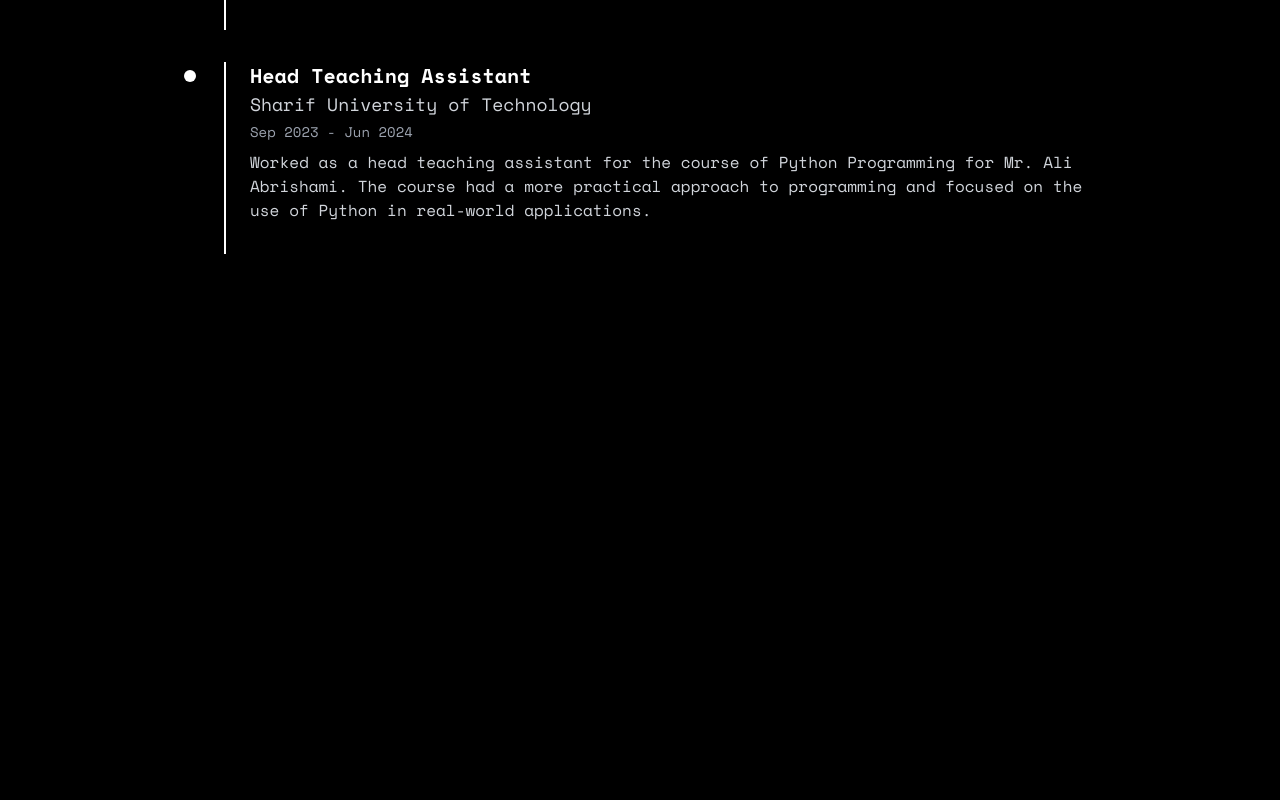
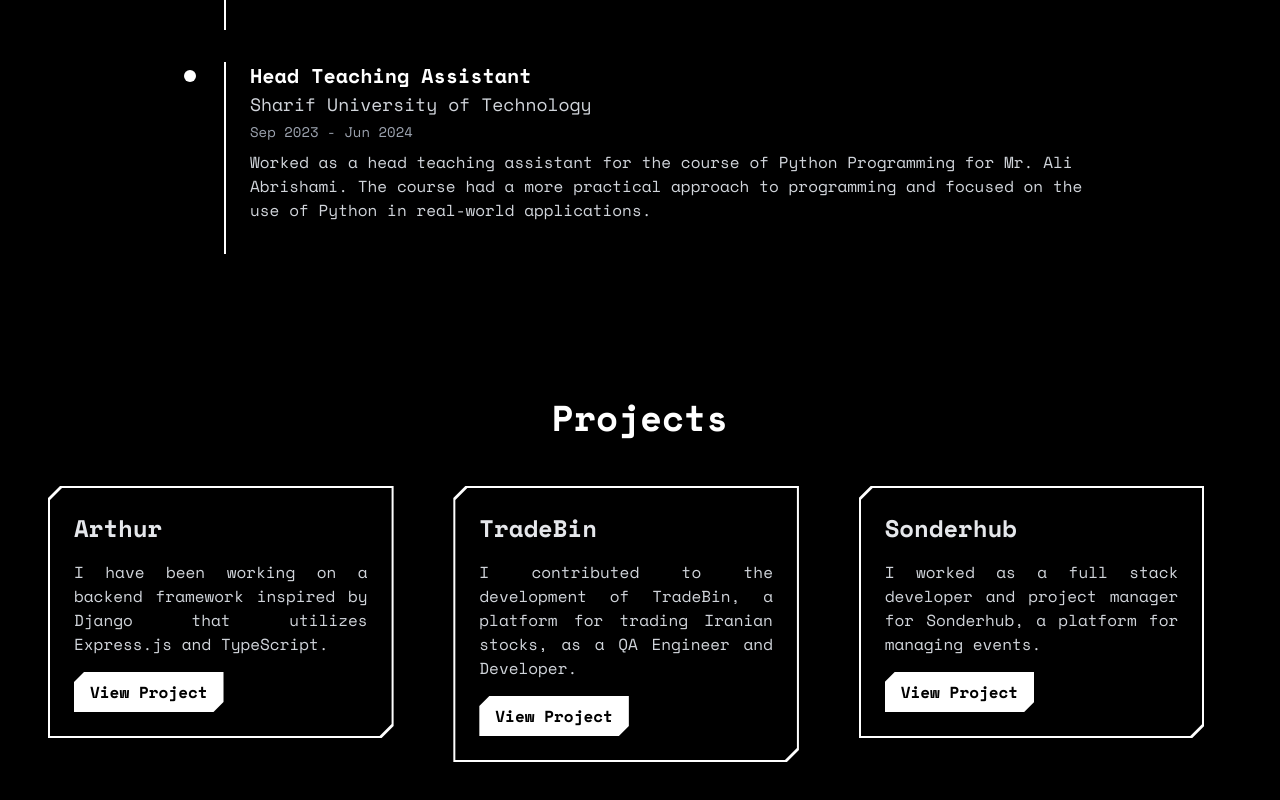
Before and after one commit to maniebra/maniebra.github.io, a React (Vite) app in the folder cv-app/: page / in a window 1280 px wide. Shown: the part 3826-4626 px from the top of the page. Before the commit the page ends 4176 px from the top, so only its background shows below. Built offline with nearby package versions, Linux system fonts and the light colour scheme.

Commit message:
added projects

```diff
--- a/cv-app/src/App.jsx
+++ b/cv-app/src/App.jsx
@@ -1,6 +1,7 @@
 import AboutMe from './sections/about-me'
 import Experience from './sections/experience'
 import Hero from './sections/hero'
+import Projects from './sections/projects'
 import Skills from './sections/skills'
 
 function App() {
@@ -11,6 +12,7 @@ function App() {
       <AboutMe />
       <Skills />
       <Experience />
+      <Projects />
     </div>
   )
 }
--- a/cv-app/src/sections/about-me.jsx
+++ b/cv-app/src/sections/about-me.jsx
@@ -12,12 +12,12 @@ export default function AboutMe() {
                         I am a skilled software engineer who knows many programming languages and frameworks. I am most proficient in web and mobile development.
                     </p>
                 </Card>
-                <Card title="Experience" actionName="See what I've done">
+                <Card title="Experience" actionName="See what I've done" actionLink="#experience">
                     <p>
                         I have a strong background in web development and have worked on a variety of projects as a full stack developer.
                     </p>
                 </Card>
-                <Card title="Projects" actionName="View my projects">
+                <Card title="Projects" actionName="View my projects" actionLink="#projects">
                     <p>
                         I have worked on a variety of academic and industrial projects throughout my career as a developer.
                     </p>
--- a/cv-app/src/sections/experience.jsx
+++ b/cv-app/src/sections/experience.jsx
@@ -29,7 +29,7 @@ export default function Experience() {
                 title: "Full Stack Developer",
                 company: "Danesh Solutions",
                 duration: "Jun 2024 - Present",
-                description: "Worked on TradeBin as a QA Engineer. Developed and maintained backend services using Django and PostgreSQL."
+                description: "Worked on TradeBin as a QA Engineer and Developer. Developed and maintained backend services using Django and PostgreSQL."
             },
             {
                 title: "Founder & Full Stack Developer",
--- /dev/null
+++ b/cv-app/src/sections/projects.jsx
@@ -0,0 +1,44 @@
+import Card from "../components/card";
+
+export default function Projects() {
+    const projects = [
+        {
+            title: "Arthur",
+            description: "I have been working on a backend framework inspired by Django that utilizes Express.js and TypeScript.",
+            url: "https://github.com/maniebra/arthur"
+        },
+        {
+            title: "TradeBin",
+            description: "I contributed to the development of TradeBin, a platform for trading Iranian stocks, as a QA Engineer and Developer.",
+            url: "https://tradebin.ir"
+        },
+        {
+            title: "Sonderhub",
+            description: "I worked as a full stack developer and project manager for Sonderhub, a platform for managing events.",
+            url: "https://sonderhub.org"
+        }
+    ];
+
+    return (
+        <div className="p-4 md:p-12 bg-black/90 backdrop-blur-lg text-white z-30" id="projects">
+            <h1 className="text-3xl md:text-4xl font-bold text-center">
+                Projects
+            </h1>
+            <div className="grid grid-cols-1 md:grid-cols-2 lg:grid-cols-3 gap-8 mt-12">
+                {projects.map((project, index) => (
+                    <a href={project.url}
+                       key={index}
+                       target="_blank"
+                       rel="noopener noreferrer">
+                        <Card
+                            title={project.title}
+                            actionName="View Project"
+                        >
+                            {project.description}
+                        </Card>
+                    </a>
+                ))}
+            </div>
+        </div>
+    )
+}
```
